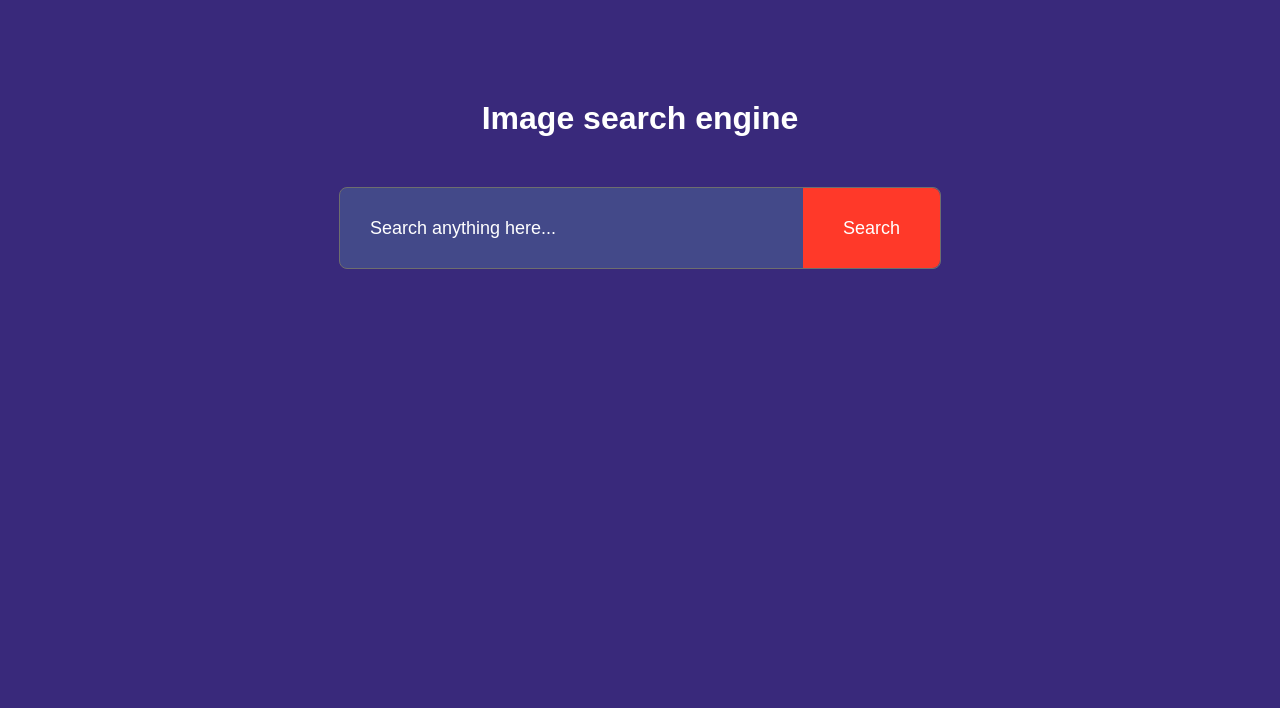
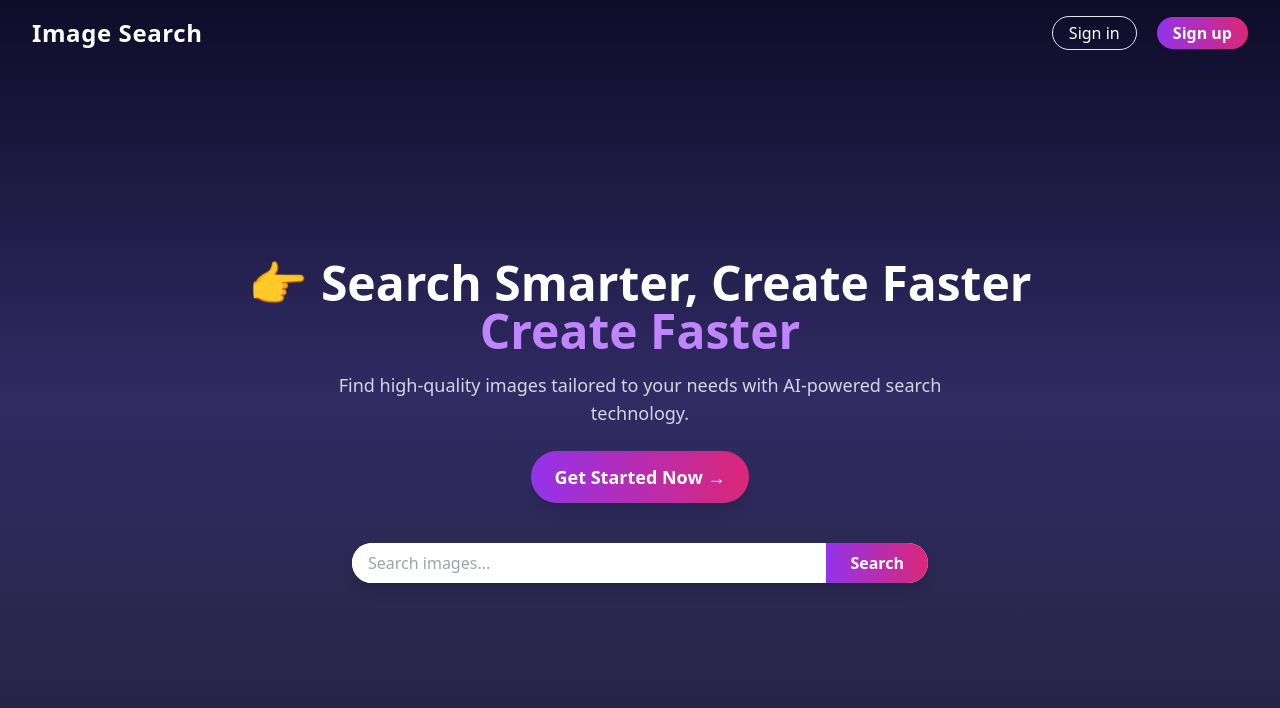
Before and after one commit to mahmudul7608/ImageSearch, a plain HTML site: page index.html in a window 1280 px wide. Drawn offline with nearby package versions, Linux system fonts and the light colour scheme.

Commit message:
Change the all UI design in Image search web and modify to working old project

```diff
--- a/index.html
+++ b/index.html
@@ -3,27 +3,92 @@
   <head>
     <meta charset="UTF-8" />
     <meta name="viewport" content="width=device-width, initial-scale=1.0" />
+    <title>Smart Image Search</title>
     <link rel="stylesheet" href="style.css" />
-    <title>Image-Search</title>
+    <script src="https://cdn.tailwindcss.com"></script>
   </head>
-  <body>
-    <h1>Image search engine</h1>
+  <body
+    class="min-h-screen flex flex-col bg-gradient-to-b from-[#0f0c29] via-[#302b63] to-[#24243e] text-white"
+  >
+    <!-- Navbar -->
+    <nav
+      class="w-full flex justify-between items-center px-8 py-4 bg-transparent"
+    >
+      <div class="text-2xl font-bold tracking-wide">Image Search</div>
+      <div class="space-x-4">
+        <button
+          class="px-4 py-1 border rounded-full hover:bg-white hover:text-black transition"
+        >
+          Sign in
+        </button>
+        <button
+          class="px-4 py-1 bg-gradient-to-r from-purple-600 to-pink-600 rounded-full font-semibold shadow hover:opacity-90 transition"
+        >
+          Sign up
+        </button>
+      </div>
+    </nav>
 
-    <!-- Form section start -->
+    <!-- Hero Section -->
+    <section
+      class="flex flex-col items-center justify-center flex-grow text-center px-6"
+    >
+      <h1 class="text-4xl md:text-5xl font-extrabold leading-snug">
+        👉 Search Smarter, Create Faster<br />
+        <span class="text-purple-400">Create Faster</span>
+      </h1>
+      <p class="mt-4 text-lg max-w-2xl opacity-80">
+        Find high-quality images tailored to your needs with AI-powered search technology.
+      </p>
 
-    <form id="search-form">
-      <input
-        type="text"
-        id="search-box"
-        placeholder="Search anything here..."
-      />
-      <button>Search</button>
-    </form>
+      <!-- CTA -->
+      <a
+        href="#search-box"
+        class="mt-6 px-6 py-3 bg-gradient-to-r from-purple-600 to-pink-600 rounded-full text-lg font-semibold shadow-lg hover:opacity-90 transition"
+      >
+        Get Started Now →
+      </a>
 
-    <!-- Form section end -->
+      <!-- Search Form -->
+      <form
+        id="search-form"
+        class="mt-10 flex w-full max-w-xl bg-white rounded-full overflow-hidden shadow-lg"
+      >
+        <input
+          type="text"
+          id="search-box"
+          placeholder="Search images..."
+          class="flex-grow px-4 py-2 text-gray-700 outline-none"
+          required
+        />
+        <button
+          type="submit"
+          class="bg-gradient-to-r from-purple-600 to-pink-600 px-6 py-2 text-white font-semibold hover:opacity-90 transition"
+        >
+          Search
+        </button>
+      </form>
+    </section>
+    <br />
 
-    <div id="search-result"></div>
-    <button id="show-more-btn">Show more</button>
+    <!-- Search Results (Hidden Initially) -->
+    <section
+      id="results-section"
+      class="hidden px-4 py-8 bg-white text-black rounded-t-3xl shadow-lg"
+    >
+      <div
+        id="search-result"
+        class="grid grid-cols-2 md:grid-cols-3 lg:grid-cols-4 gap-4"
+      ></div>
+      <div class="flex justify-center mt-8">
+        <button
+          id="show-more-btn"
+          class="hidden bg-gradient-to-r from-purple-600 to-pink-600 text-white px-6 py-2 rounded-full font-semibold shadow hover:opacity-90 transition"
+        >
+          Show More
+        </button>
+      </div>
+    </section>
 
     <script src="script.js"></script>
   </body>
--- a/script.js
+++ b/script.js
@@ -4,6 +4,7 @@ const searchForm = document.getElementById("search-form");
 const searchBox = document.getElementById("search-box");
 const searchResult = document.getElementById("search-result");
 const searchMoreBtn = document.getElementById("show-more-btn");
+const resultsSection = document.getElementById("results-section");
 
 let keyword = "";
 let page = 1;
@@ -21,24 +22,29 @@ async function searchImages() {
 
   const results = data.results;
 
-  for (const result of results) {
+  results.forEach((result) => {
     const image = document.createElement("img");
     image.src = result.urls.small;
+    image.className = "w-full h-56 object-cover rounded-lg shadow";
 
     const imageLink = document.createElement("a");
     imageLink.href = result.links.html;
     imageLink.target = "_blank";
+    imageLink.appendChild(image);
 
-    imageLink.appendChild(image);
     searchResult.appendChild(imageLink);
+  });
+
+  if (results.length > 0) {
+    resultsSection.classList.remove("hidden");
+    resultsSection.classList.add("active");
+    searchMoreBtn.style.display = "block";
   }
-  searchMoreBtn.style.display = "block";
 }
 
 searchForm.addEventListener("submit", (e) => {
   e.preventDefault();
   page = 1;
-  searchResult.innerHTML = ""; // Clear the previous search results
   searchImages();
 });
 
--- a/style.css
+++ b/style.css
@@ -1,76 +1,11 @@
-* {
-  margin: 0;
-  padding: 0;
-  font-family: "poppins", sans-serif;
-  box-sizing: content-box;
+/* Custom Animation for results section */
+#results-section {
+  opacity: 0;
+  transform: translateY(30px);
+  transition: opacity 0.5s ease, transform 0.5s ease;
 }
-body {
-  background-color: #39297b;
-  color: #fff;
+
+#results-section.active {
+  opacity: 1;
+  transform: translateY(0);
 }
-h1 {
-  text-align: center;
-  margin: 100px auto 50px;
-  font-weight: 600;
-}
-form {
-  width: 90%;
-  max-width: 600px;
-  margin: auto;
-  height: 80px;
-  background: #434989;
-  display: flex;
-  align-items: center;
-  border-radius: 8px;
-  border: 1px solid rgb(110, 110, 110);
-}
-form input {
-  flex: 1;
-  height: 100%;
-  border: 0;
-  outline: 0;
-  background: transparent;
-  color: #fff;
-  font-size: 18px;
-  padding: 0 30px;
-}
-form button {
-  padding: 0 40px;
-  height: 100%;
-  background: #ff3929;
-  color: #fff;
-  font-size: 18px;
-  border: 0;
-  outline: 0;
-  border-top-right-radius: 8px;
-  border-bottom-right-radius: 8px;
-  cursor: pointer;
-}
-::placeholder {
-  color: #fff;
-  font-size: 18px;
-}
-#show-more-btn {
-  background: #ff3929;
-  color: #fff;
-  border: 0;
-  outline: 0;
-  padding: 10px 20px;
-  border-radius: 4px;
-  margin: 10px auto 100px;
-  cursor: pointer;
-  display: none;
-}
-#search-result {
-  width: 80%;
-  margin: 100px auto 50px;
-  display: grid;
-  grid-template-columns: 1fr 1fr 1fr;
-  grid-gap: 40px;
-}
-#search-result img {
-  width: 100%;
-  height: 230px;
-  object-fit: cover;
-  border-radius: 5px;
-}
```
